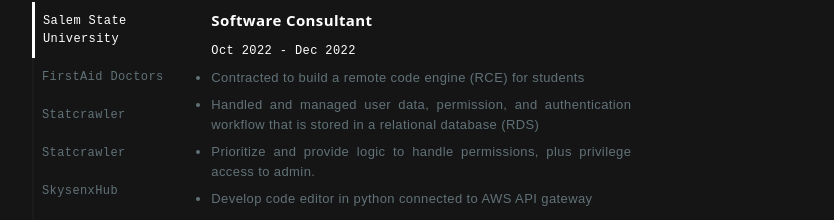
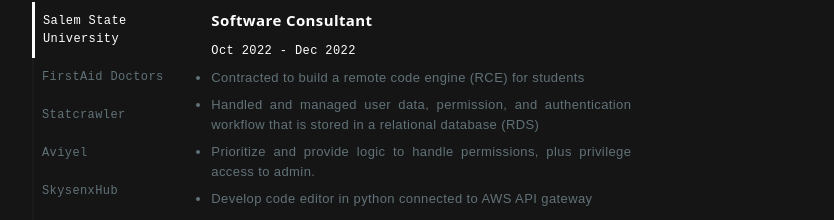
Before and after one commit to The-True-Hooha/portfolio-v1, a Next.js app: page / in a window 1280 px wide. Shown: the part 1289-1509 px from the top of the page, without its empty margins (118-952 px from the left). Built offline with nearby package versions, Linux system fonts and the light colour scheme.

Commit message:
refactor: update work history

```diff
--- a/components/work.js
+++ b/components/work.js
@@ -48,11 +48,16 @@ const myExperienceData = [
 
   {
     id: 4,
-    title: "Co-founder",
-    startDate: "Aug 2022",
-    endDate: "Oct 2022", // can be null
-    company: "Statcrawler",
-    exps:[]
+    title: "Technical Writer",
+    startDate: "Oct 2021",
+    endDate: null, // can be null
+    company: "Aviyel",
+    exps:[
+      "Awesome community collaborating on making awesome Open Source projects",
+      "Contributed technical documentation on Typesense, an open-source alternative to ElasticSearch",
+      "Documentations included integrating Typesense with other applications like firebase, hosting Typesense on the cloud, etc",
+      "Worked in a cross-functional, and agile team making awesome contributions"
+    ]
   },
 
   {
@@ -92,10 +97,12 @@ const myExperienceData = [
     endDate: "Dec 2021", // can be null
     company: "Team Eloquent",
     exps: [
-      "Participated in the entire application lifecycle to build organizational-based internal software.",
-      "Focused on building the web layers and APIs for web applications.",
-      "Provided recommendations for cloud infrastructure needs (cloud provider: AWS)",
-      "Worked in a cross-functional and agile team and collaborated with UI/UX designers and other developers.",
+      "Headed the entire application lifecycle to build organizational-based internal software that increased developer productivity by 6%",
+      "Built web layers and APIs for web applications using Spring-boot, Express.js, React.js, and Next.js",
+      "Wrote full test coverage for all applications with Junit, ensuring strict test-driven development patterns",
+      "Perform data queries using SQL",
+      "Provided recommendations for cloud infrastructure needs (cloud provider: AWS) and services being used pending client software architecture needs",
+      "Worked in a cross-functional and agile team and collaborated with UI/UX designers and other developers"
     ],
   },
   {
```
